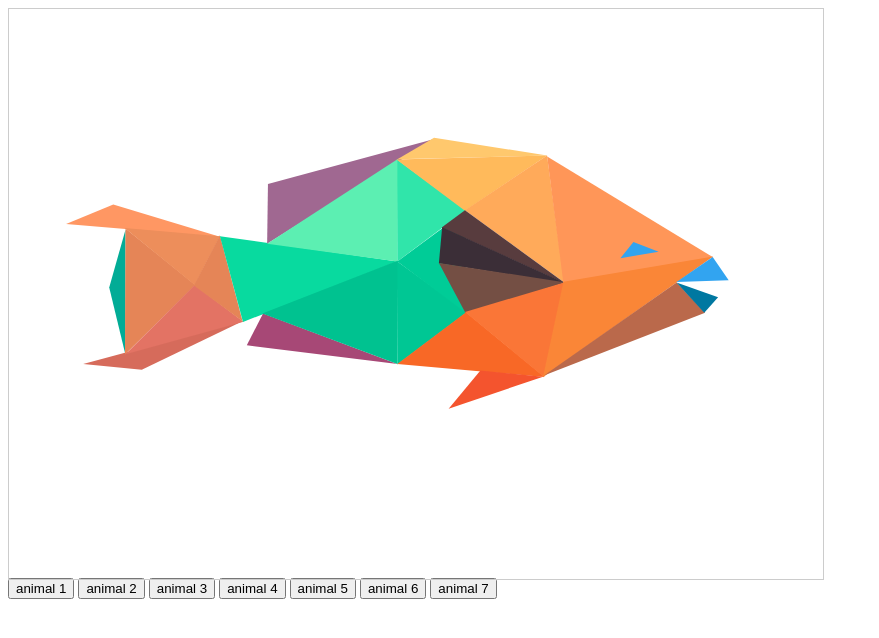
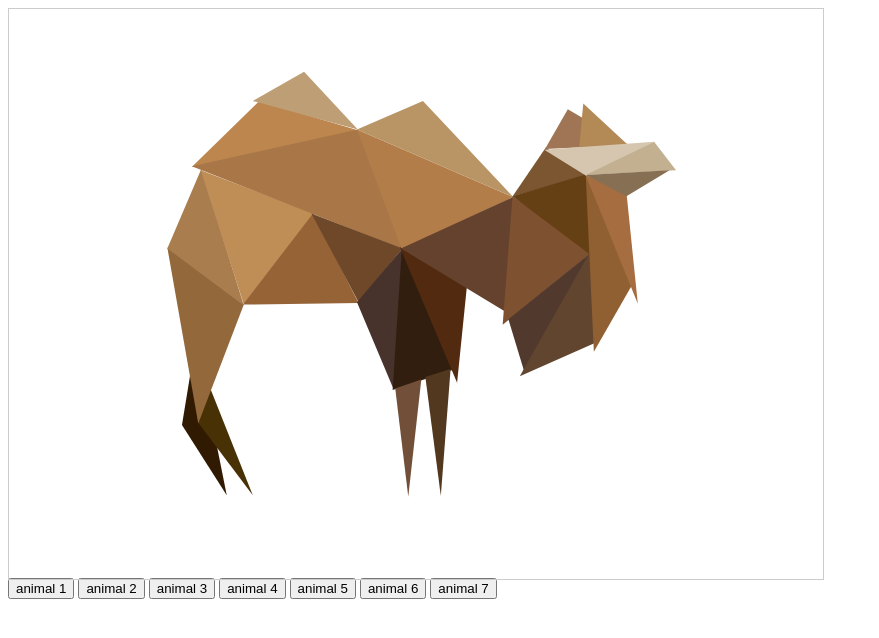
Before and after one commit to daialihexiaoniu/Code_demo, a website with bundled scripts: page src/inPieces/inPieces.html in a window 1280 px wide. Shown: the whole page, without its empty margins (0-879 px from the left). Built offline with nearby package versions, Linux system fonts and the light colour scheme.

Commit message:
add camel

```diff
--- a/src/inPieces/inPieces.html
+++ b/src/inPieces/inPieces.html
@@ -8,7 +8,7 @@
     <link rel="stylesheet" href="./inPieces.scss">
 </head>
 <body>
-    <div class="wrap pieces-wrap-18 J-wrap">
+    <div class="wrap pieces-wrap-19 J-wrap">
         <div class="shard-wrap">
             <div class="shard"></div>
         </div>
--- a/src/inPieces/inPieces.scss
+++ b/src/inPieces/inPieces.scss
@@ -2359,3 +2359,126 @@
         background-color: #0078a1;
     }
 }
+
+.pieces-wrap-19 .shard-wrap {
+    &:nth-child(1) .shard {
+        clip-path: polygon(21.25% 73%, 22.95% 58.143%, 26.75% 85.286%);
+        background-color: #301A02;
+    }
+    &:nth-child(2) .shard {
+        clip-path: polygon(24.45% 65.571%, 29.95% 85.286%, 23.25% 72.571%);
+        background-color: #493106;
+    }
+    &:nth-child(3) .shard {
+        clip-path: polygon(23.25% 72.714%, 19.45% 41.857%, 28.85% 51.857%);
+        background-color: #93693C;
+    }
+    &:nth-child(4) .shard {
+        clip-path: polygon(19.45% 42%, 23.65% 28%, 28.85% 52%);
+        background-color: #A97D4E;
+    }
+    &:nth-child(5) .shard {
+        clip-path: polygon(23.55% 28.286%, 37.45% 35.857%, 28.85% 51.857%);
+        background-color: #BF8D56;
+    }
+    &:nth-child(6) .shard {
+        clip-path: polygon(22.45% 27.714%, 30.75% 16.143%, 42.85% 21.286%);
+        background-color: #BC864E;
+    }
+    &:nth-child(7) .shard {
+        clip-path: polygon(22.45% 27.571%, 42.85% 21.143%, 48.35% 42.143%);
+        background-color: #A87647;
+    }
+    &:nth-child(8) .shard {
+        clip-path: polygon(28.75% 51.857%, 37.35% 35.857%, 42.95% 51.571%);
+        background-color: #966336;
+    }
+    &:nth-child(9) .shard {
+        clip-path: polygon(29.95% 16.143%, 36.25% 11%, 42.85% 21.143%);
+        background-color: #BE9E74;
+    }
+    &:nth-child(10) .shard {
+        clip-path: polygon(37.15% 35.857%, 48.35% 42%, 42.95% 51.429%);
+        background-color: #6E4829;
+    }
+    &:nth-child(11) .shard {
+        clip-path: polygon(42.75% 21.143%, 61.95% 33%, 48.25% 42.143%);
+        background-color: #B27D48;
+    }
+    &:nth-child(12) .shard {
+        clip-path: polygon(42.75% 21.143%, 50.85% 16.143%, 61.95% 33%);
+        background-color: #B99566;
+    }
+    &:nth-child(13) .shard {
+        clip-path: polygon(42.75% 51.429%, 48.35% 42%, 47.25% 66.714%);
+        background-color: #47322C;
+    }
+    &:nth-child(14) .shard {
+        clip-path: polygon(48.25% 42.143%, 54.55% 63.286%, 47.13% 66.857%);
+        background-color: #311E0F;
+    }
+    &:nth-child(15) .shard {
+        clip-path: polygon(47.45% 66.571%, 50.65% 65%, 49.05% 85.571%);
+        background-color: #724F38;
+    }
+    &:nth-child(16) .shard {
+        clip-path: polygon(51.15% 64.571%, 54.25% 63.143%, 53.05% 85.429%);
+        background-color: #533820;
+    }
+    &:nth-child(17) .shard {
+        clip-path: polygon(48% 41.75%, 56.25% 48.7%, 55.05% 65.571%);
+        background-color: #522A10;
+    }
+    &:nth-child(18) .shard {
+        clip-path: polygon(48.15% 42%, 61.95% 33%, 61.35% 53.429%);
+        background-color: #64422D;
+    }
+    &:nth-child(19) .shard {
+        clip-path: polygon(61.85% 32.857%, 71.75% 42.571%, 60.65% 55.4%);
+        background-color: #7E5130;
+    }
+    &:nth-child(20) .shard {
+        clip-path: polygon(61.85% 32.9%, 65.95% 24.286%, 71.15% 29.143%);
+        background-color: #7C5531;
+    }
+    &:nth-child(21) .shard {
+        clip-path: polygon(61.85% 32.857%, 70.95% 29%, 71.45% 43.143%);
+        background-color: #664015;
+    }
+    &:nth-child(22) .shard {
+        clip-path: polygon(61.35% 54.429%, 71.55% 42.714%, 63.35% 63.857%);
+        background-color: #513A2D;
+    }
+    &:nth-child(23) .shard {
+        clip-path: polygon(62.75% 64.429%, 71.35% 42.714%, 72.25% 58.429%);
+        background-color: #61452E;
+    }
+    &:nth-child(24) .shard {
+        clip-path: polygon(70.85% 29%, 76.65% 48.143%, 71.85% 60.143%);
+        background-color: #916032;
+    }
+    &:nth-child(25) .shard {
+        clip-path: polygon(70.85% 29.143%, 75.85% 32.143%, 77.25% 51.714%);
+        background-color: #A66E40;
+    }
+    &:nth-child(26) .shard {
+        clip-path: polygon(65.85% 24.571%, 68.65% 17.571%, 76.15% 23.857%);
+        background-color: #A07555;
+    }
+    &:nth-child(27) .shard {
+        clip-path: polygon(70.05% 24.286%, 70.55% 16.571%, 76.15% 24%);
+        background-color: #B38956;
+    }
+    &:nth-child(28) .shard {
+        clip-path: polygon(65.75% 24.714%, 79.25% 23.286%, 70.95% 29.286%);
+        background-color: #D6C6AF;
+    }
+    &:nth-child(29) .shard {
+        clip-path: polygon(70.85% 29.143%, 79.25% 23.286%, 81.95% 28.286%);
+        background-color: #C3B091;
+    }
+    &:nth-child(30) .shard {
+        clip-path: polygon(70.85% 29.143%, 81.15% 28.286%, 75.85% 32.857%);
+        background-color: #876F53;
+    }
+}
```
